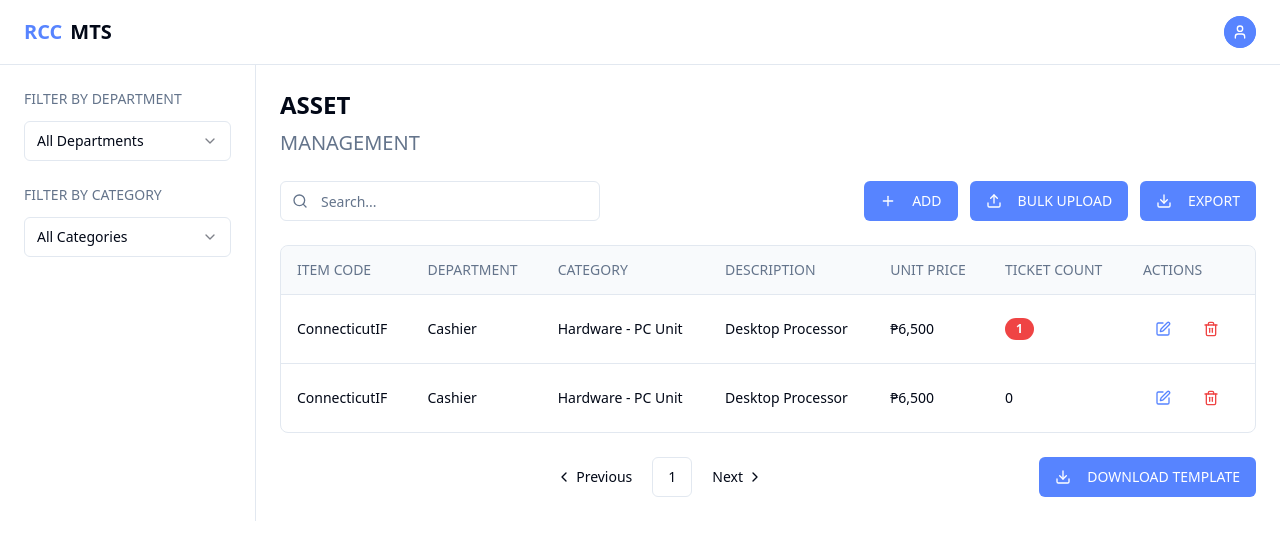
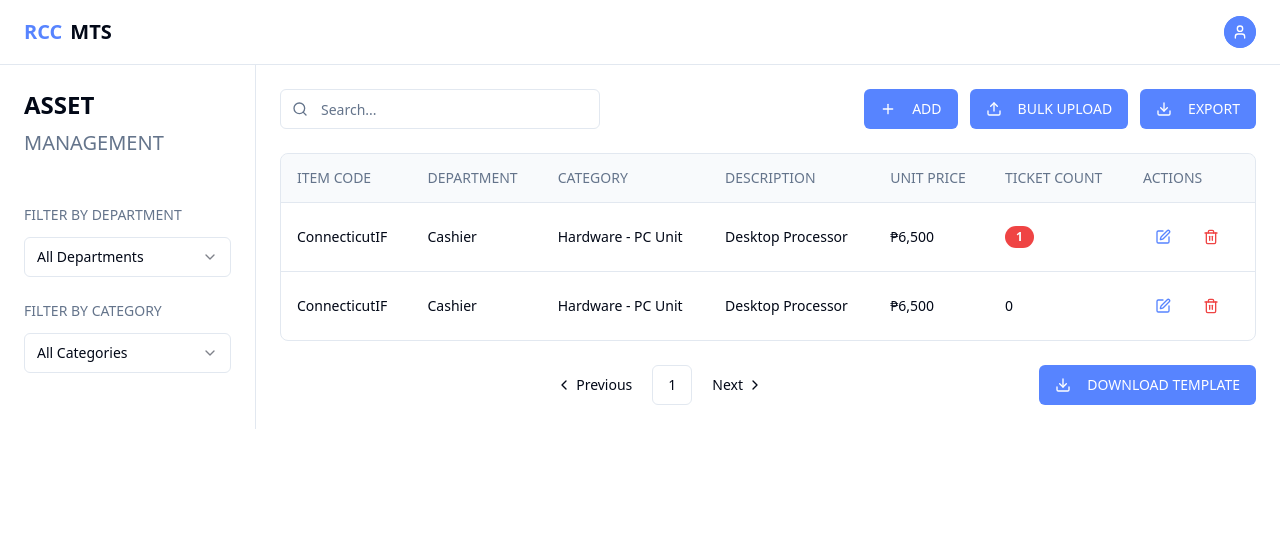
Before and after one commit to marcbayani/making-magic-now, a React (Vite) app: page / in a window 1280 px wide. Shown: the top 560 px of the page. Built offline with nearby package versions, Linux system fonts and the light colour scheme.

Commit message:
Adjust layout for title and filters
Move the "Asset Management" title above the filters and adjust the filter positioning.

```diff
--- a/src/components/AssetTable.tsx
+++ b/src/components/AssetTable.tsx
@@ -29,11 +29,6 @@ const mockAssets = [
 const AssetTable = () => {
   return (
     <div className="flex-1 p-6">
-      <div className="mb-6">
-        <h1 className="text-2xl font-bold text-foreground mb-2">ASSET</h1>
-        <h2 className="text-xl text-muted-foreground">MANAGEMENT</h2>
-      </div>
-
       <div className="flex items-center justify-between mb-6">
         <div className="relative w-80">
           <Search className="absolute left-3 top-1/2 transform -translate-y-1/2 text-muted-foreground h-4 w-4" />
--- a/src/components/Sidebar.tsx
+++ b/src/components/Sidebar.tsx
@@ -3,7 +3,12 @@ import { Select, SelectContent, SelectItem, SelectTrigger, SelectValue } from "@
 const Sidebar = () => {
   return (
     <aside className="w-64 border-r bg-background p-6">
-      <div className="space-y-6">
+      <div className="mb-8">
+        <h1 className="text-2xl font-bold text-foreground mb-2">ASSET</h1>
+        <h2 className="text-xl text-muted-foreground">MANAGEMENT</h2>
+      </div>
+
+      <div className="space-y-6 mt-12">
         <div>
           <label className="text-sm font-medium text-muted-foreground mb-3 block">
             FILTER BY DEPARTMENT
```
